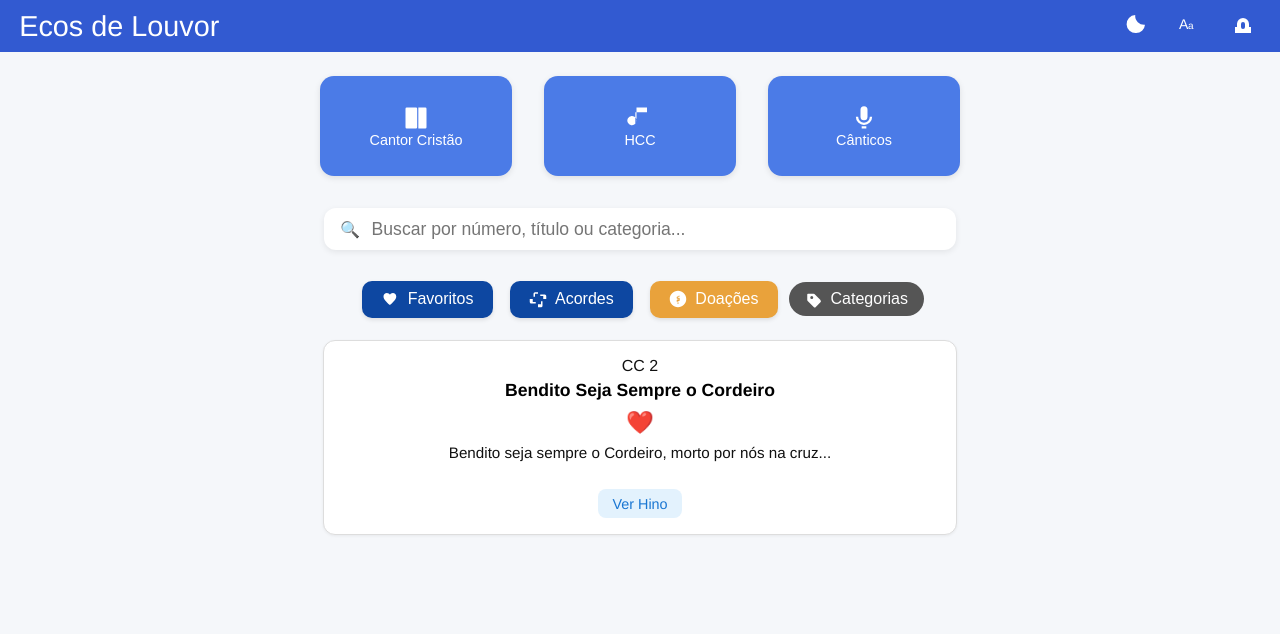
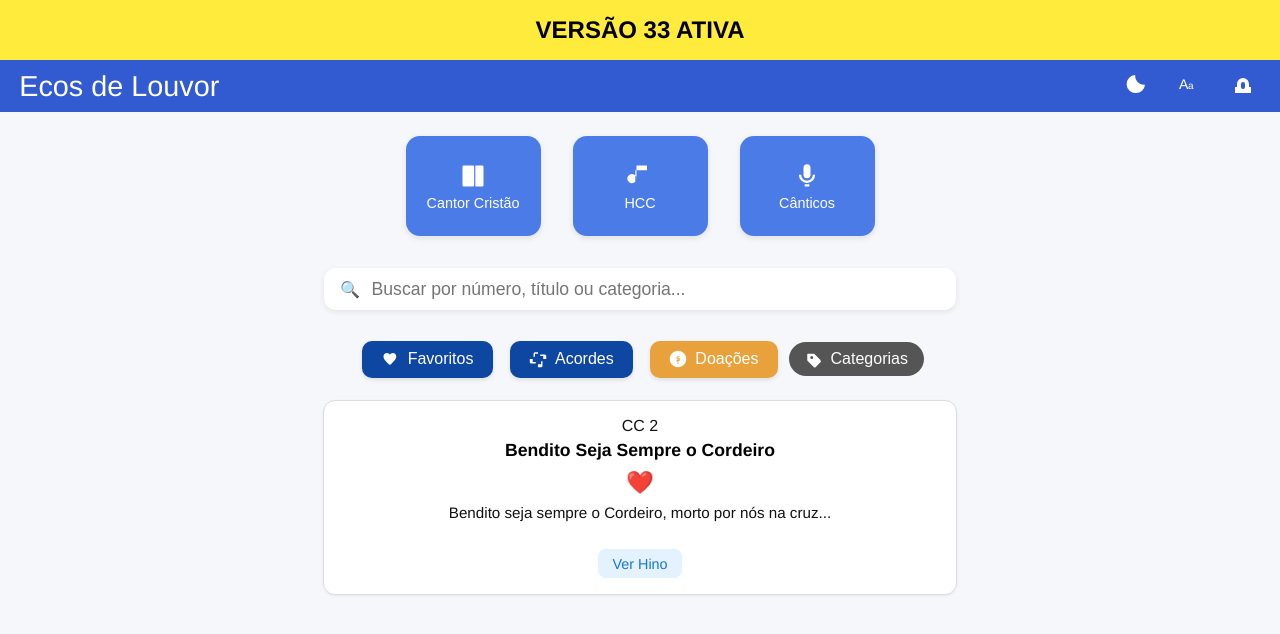
Before and after one commit to joaquimtsneto/ecos, a plain HTML site: page index.html in a window 1280 px wide. Drawn offline with Linux system fonts and the light colour scheme.

Commit message:
Versao 34

```diff
--- a/estilos.css
+++ b/estilos.css
@@ -282,3 +282,23 @@ header .icone-topo svg {
   font-size: 24px;
   margin-bottom: 0.3rem;
 }
+
+.botao-hinario {
+  width: 135px;
+  height: 100px;
+  background-color: #4B7BE7;
+  color: white;
+  display: flex;
+  flex-direction: column;
+  justify-content: center;
+  align-items: center;
+  border-radius: 14px;
+  margin: 0.5rem;
+  box-shadow: 0 2px 6px rgba(0,0,0,0.1);
+  cursor: pointer;
+  border: none;
+}
+
+.botao-hinario svg {
+  margin-bottom: 0.3rem;
+}
--- a/index.html
+++ b/index.html
@@ -7,6 +7,9 @@
   <link rel="stylesheet" href="estilos.css">
 </head>
 <body>
+<div style="background: #ffeb3b; color: black; text-align: center; font-size: 24px; font-weight: bold; padding: 1rem;">
+  VERSÃO 33 ATIVA
+</div>
   <header>
     <h1>Ecos de Louvor</h1>
 
```
